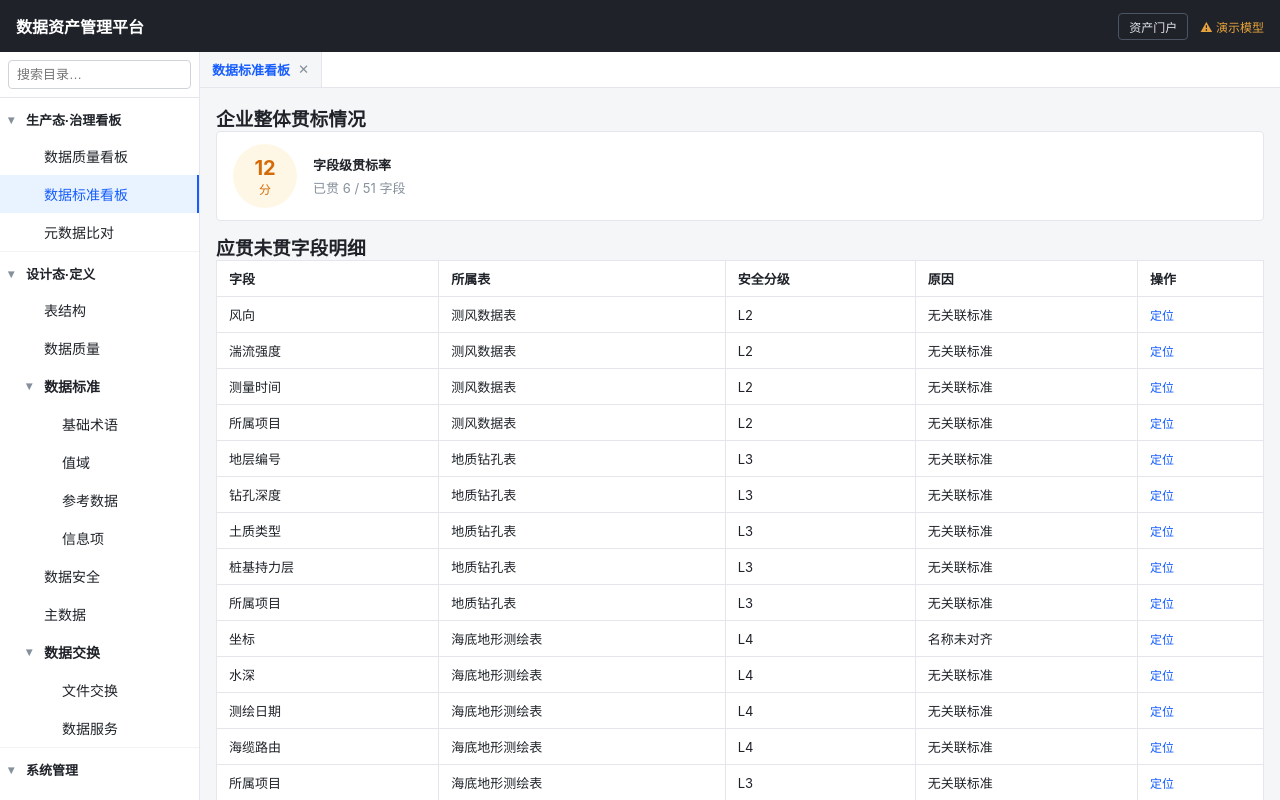
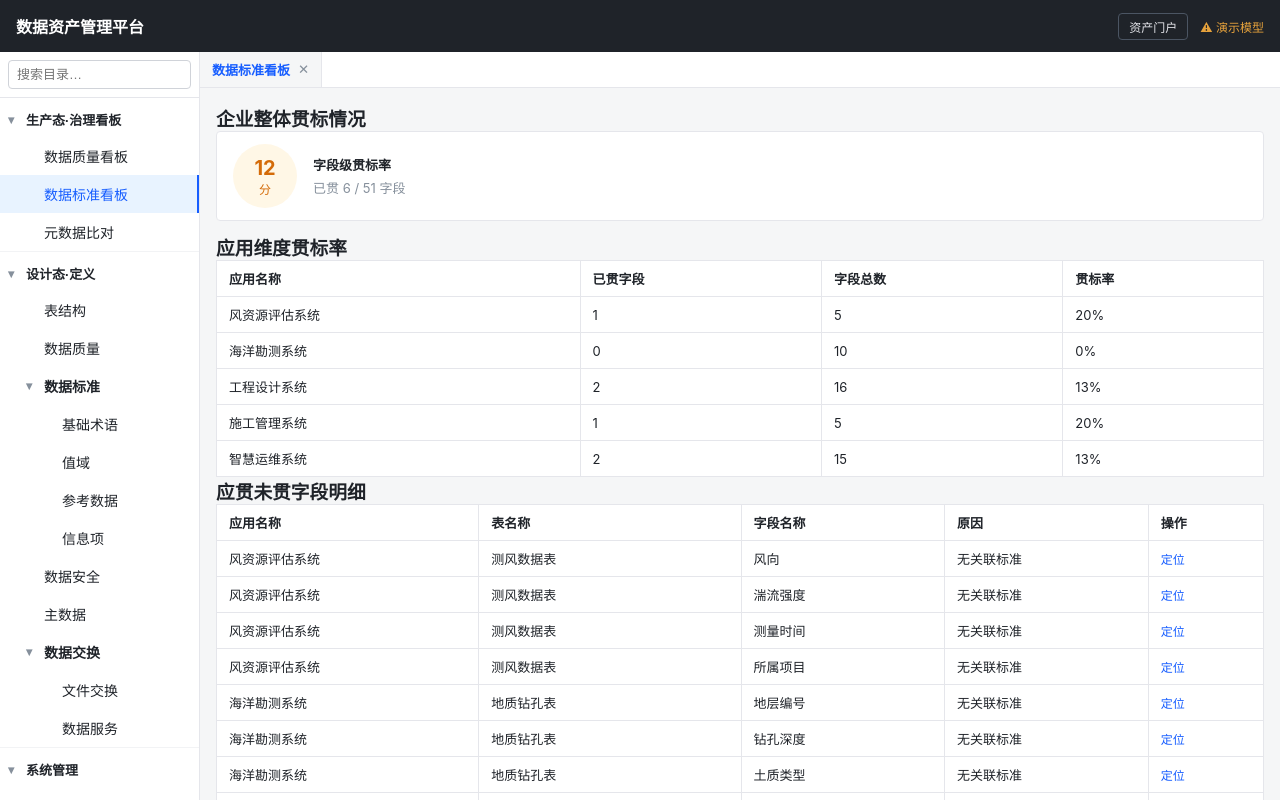
Before and after one commit to AndyWongWithAI/data-asset-platform, a React (Vite) app: page / in a window 1280 px wide. Both pictures are taken after a click on the button "数据标准看板". Built offline with nearby package versions, Linux system fonts and the light colour scheme; no server answers.

Commit message:
feat(数据标准看板): 应贯未贯字段明细表头改为应用/表/字段/原因/操作，移除安全分级
明细表按应用归组展示，安全分级从该明细移除（分级定位另由安全模块承担）。

```diff
--- a/src/modules/StandardBoardModule.jsx
+++ b/src/modules/StandardBoardModule.jsx
@@ -14,6 +14,18 @@ export default function StandardBoardModule({ onNavigate }) {
   const applied = fields.filter((f) => aligned(data, f));
   const unapplied = fields.filter((f) => !aligned(data, f));
   const rate = Math.round((applied.length / fields.length) * 100);
+
+  // 字段 → 所属表 → 应用：用于应用维度贯标率 + 明细表「应用名称」列
+  const tableApp = Object.fromEntries(data.tables.map((t) => [t.id, t.appId]));
+  const appName = (appId) => data.applications.find((a) => a.id === appId)?.name;
+
+  const appRows = data.applications.map((app) => {
+    const appFields = fields.filter((f) => tableApp[f.tableId] === app.id);
+    const appApplied = appFields.filter((f) => aligned(data, f));
+    const appRate = appFields.length ? Math.round((appApplied.length / appFields.length) * 100) : 0;
+    return { app, total: appFields.length, applied: appApplied.length, rate: appRate };
+  });
+
   return (
     <div>
       <h3>企业整体贯标情况</h3>
@@ -21,18 +33,34 @@ export default function StandardBoardModule({ onNavigate }) {
         <ScoreGauge score={rate} />
         <div className="score-info"><strong>字段级贯标率</strong><span>已贯 {applied.length} / {fields.length} 字段</span></div>
       </div>
+
+      <h3>应用维度贯标率</h3>
+      <table className="table">
+        <thead><tr><th>应用名称</th><th>已贯字段</th><th>字段总数</th><th>贯标率</th></tr></thead>
+        <tbody>
+          {appRows.map(({ app, total, applied: n, rate: r }) => (
+            <tr key={app.id}>
+              <td>{app.name}</td>
+              <td>{n}</td>
+              <td>{total}</td>
+              <td>{r}%</td>
+            </tr>
+          ))}
+        </tbody>
+      </table>
+
       <h3>应贯未贯字段明细</h3>
       <table className="table">
-        <thead><tr><th>字段</th><th>所属表</th><th>安全分级</th><th>原因</th><th>操作</th></tr></thead>
+        <thead><tr><th>应用名称</th><th>表名称</th><th>字段名称</th><th>原因</th><th>操作</th></tr></thead>
         <tbody>
           {unapplied.map((f) => {
             const t = data.tables.find((x) => x.id === f.tableId);
             const reason = f.management.standardId ? '名称未对齐' : '无关联标准';
             return (
               <tr key={f.id}>
+                <td>{appName(t?.appId)}</td>
+                <td>{t?.nameCn}</td>
                 <td>{f.business.nameCn}</td>
-                <td>{t?.nameCn}</td>
-                <td>{f.management.securityLevel}</td>
                 <td>{reason}</td>
                 <td><button className="link" onClick={() => onNavigate('tableDetail', { tableId: f.tableId, fieldId: f.id, title: t?.nameCn })}>定位</button></td>
               </tr>
```
Also changed, not shown: 1 other file (tests, documents, lock files or other folders).
